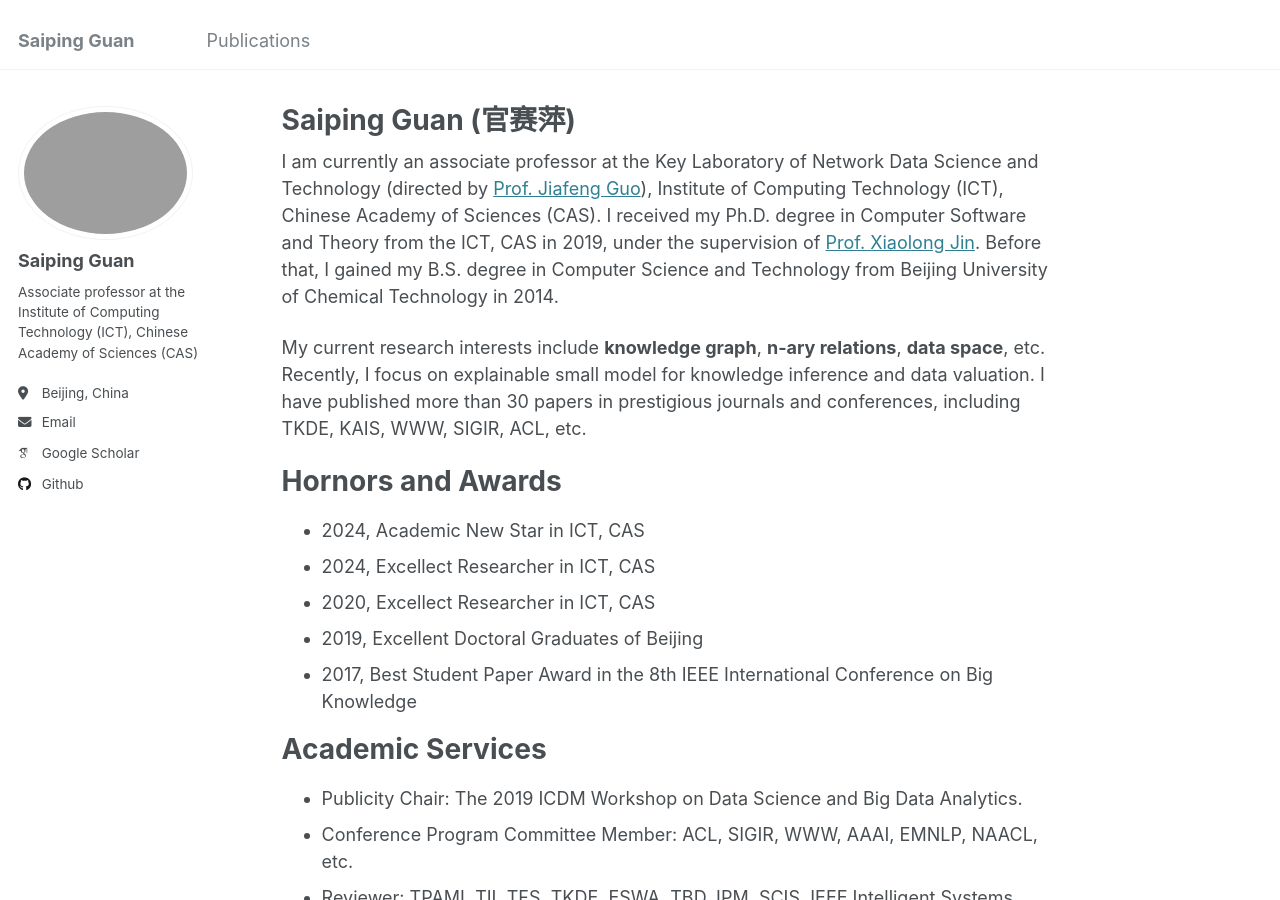
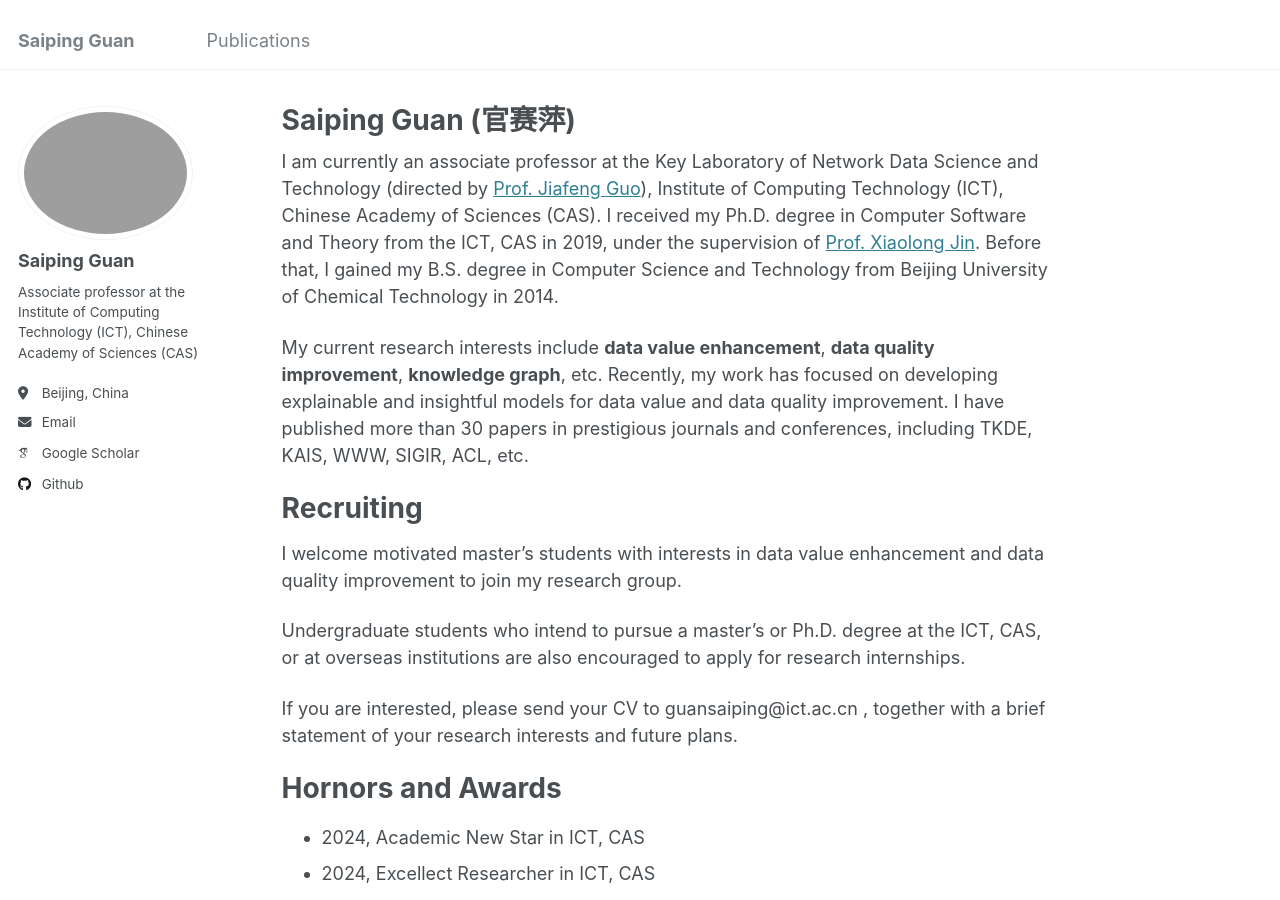
Before and after one commit to gsp2014/gsp2014.github.io, a Jekyll site: the page built from _pages/about.md, in a window 1280 px wide and 900 px high. Built offline with Jekyll 4.4.1, drawn with Linux system fonts in a browser that asks for light colours; some web fonts are replaced.

Commit message:
Update about.md

```diff
--- a/_pages/about.md
+++ b/_pages/about.md
@@ -11,7 +11,16 @@ redirect_from:
 I am currently an associate professor at the Key Laboratory of Network Data Science and Technology (directed by [Prof. Jiafeng
 Guo](http://www.bigdatalab.ac.cn/gjf/)), Institute of Computing Technology (ICT), Chinese Academy of Sciences (CAS). I received my Ph.D. degree in Computer Software and Theory from the ICT, CAS in 2019, under the supervision of [Prof. Xiaolong Jin](http://www.bigdatalab.ac.cn/jxl/). Before that, I gained my B.S. degree in Computer Science and Technology from Beijing University of Chemical Technology in 2014.
 
-My current research interests include **knowledge graph**, **n-ary relations**, **data space**, etc. Recently, I focus on explainable small model for knowledge inference and data valuation. I have published more than 30 papers in prestigious journals and conferences, including TKDE, KAIS, WWW, SIGIR, ACL, etc.
+My current research interests include **data value enhancement**, **data quality improvement**, **knowledge graph**, etc. Recently, my work has focused on developing explainable and insightful models for data value and data quality improvement. I have published more than 30 papers in prestigious journals and conferences, including TKDE, KAIS, WWW, SIGIR, ACL, etc.
+
+Recruiting
+======
+I welcome motivated master’s students with interests in data value enhancement and data quality improvement to join my research group.
+
+Undergraduate students who intend to pursue a master’s or Ph.D. degree at the ICT, CAS, or at overseas institutions are also encouraged to apply for research internships.
+
+If you are interested, please send your CV to guansaiping@ict.ac.cn
+, together with a brief statement of your research interests and future plans.
 
 Hornors and Awards
 ======
```
